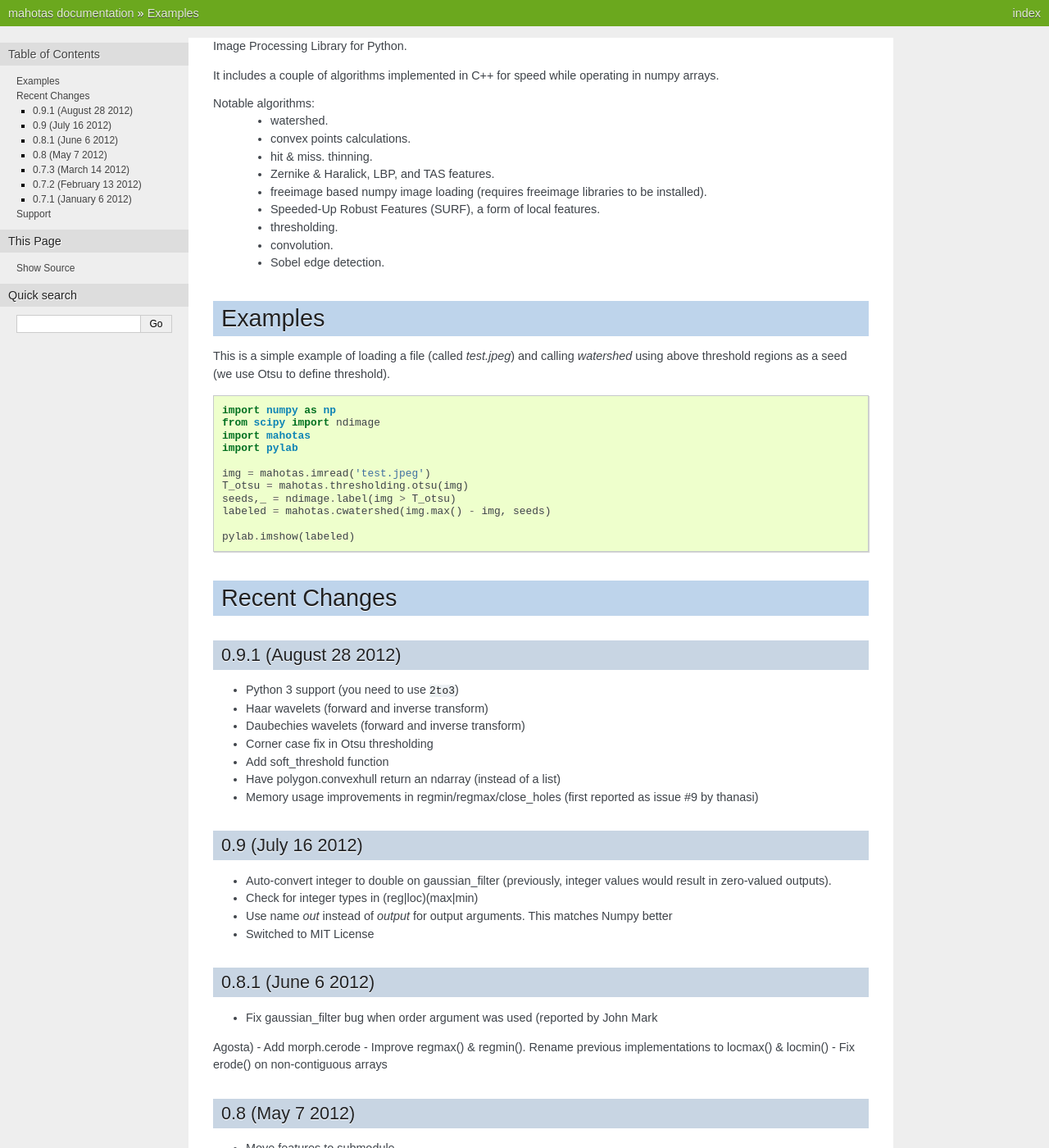
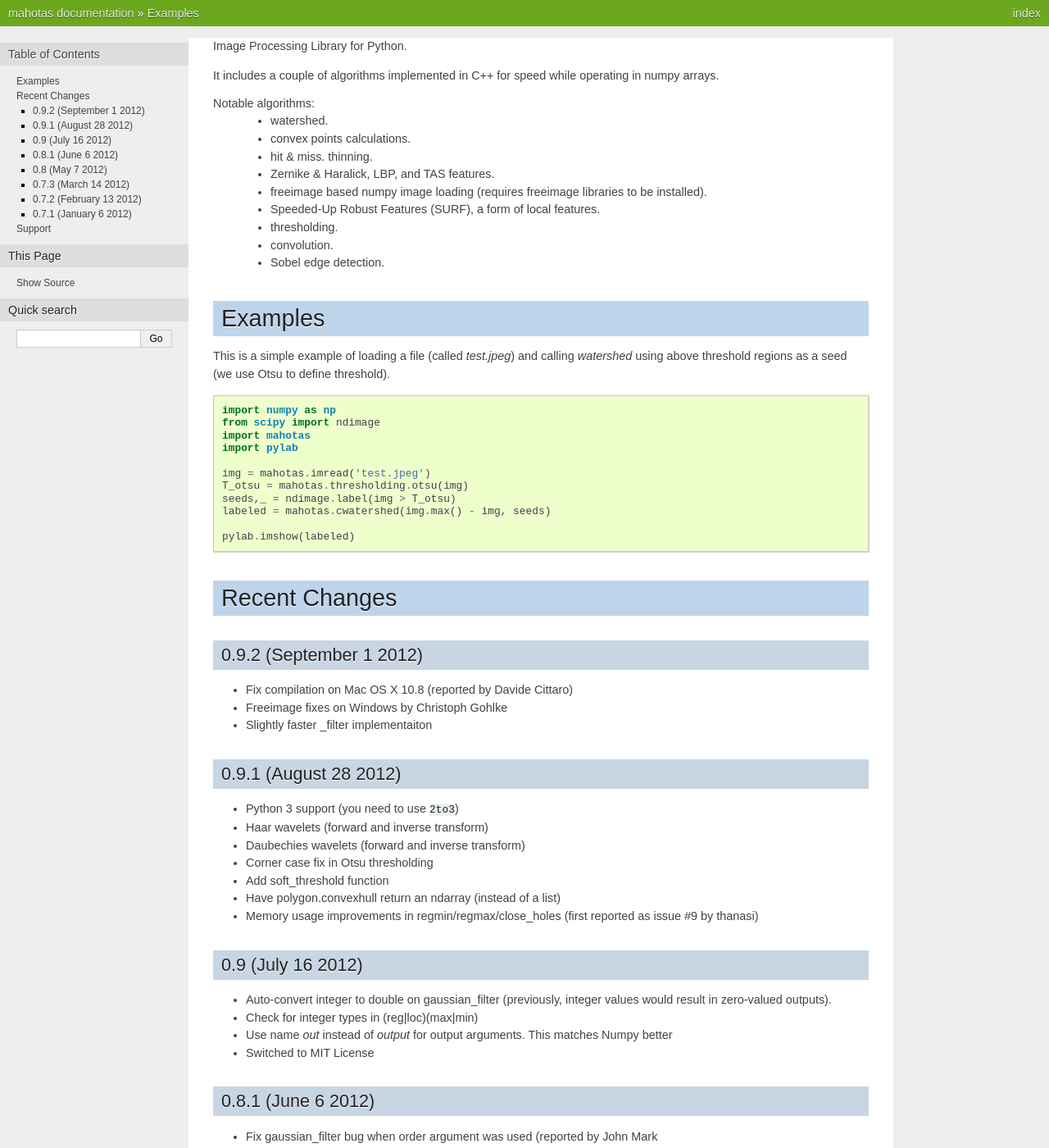
Before and after one commit to luispedro/mahotas, a Sphinx documentation site: the page built from docs/source/readme.rst, in a window 1280 px wide and 1400 px high. Shown: the whole window at 82% size. Built offline with Sphinx 7.4.7, drawn with Linux system fonts in a browser that asks for light colours; formulas are drawn with MathJax 3.

Commit message:
BLD New release: 0.9.2
- Fix compilation on Mac OS X 10.8 (reported by Davide Cittaro)
- Freeimage fixes on Windows by Christoph Gohlke
- Slightly faster _filter implementaiton

```diff
--- a/docs/source/readme.rst
+++ b/docs/source/readme.rst
@@ -41,6 +41,12 @@ threshold).
 
 Recent Changes
 --------------
+
+0.9.2 (September 1 2012)
+~~~~~~~~~~~~~~~~~~~~~~
+- Fix compilation on Mac OS X 10.8 (reported by Davide Cittaro)
+- Freeimage fixes on Windows by Christoph Gohlke
+- Slightly faster _filter implementaiton
 
 
 0.9.1 (August 28 2012)
```
Also changed, not shown: README.rst (+7 -0 lines), 2 other files.
